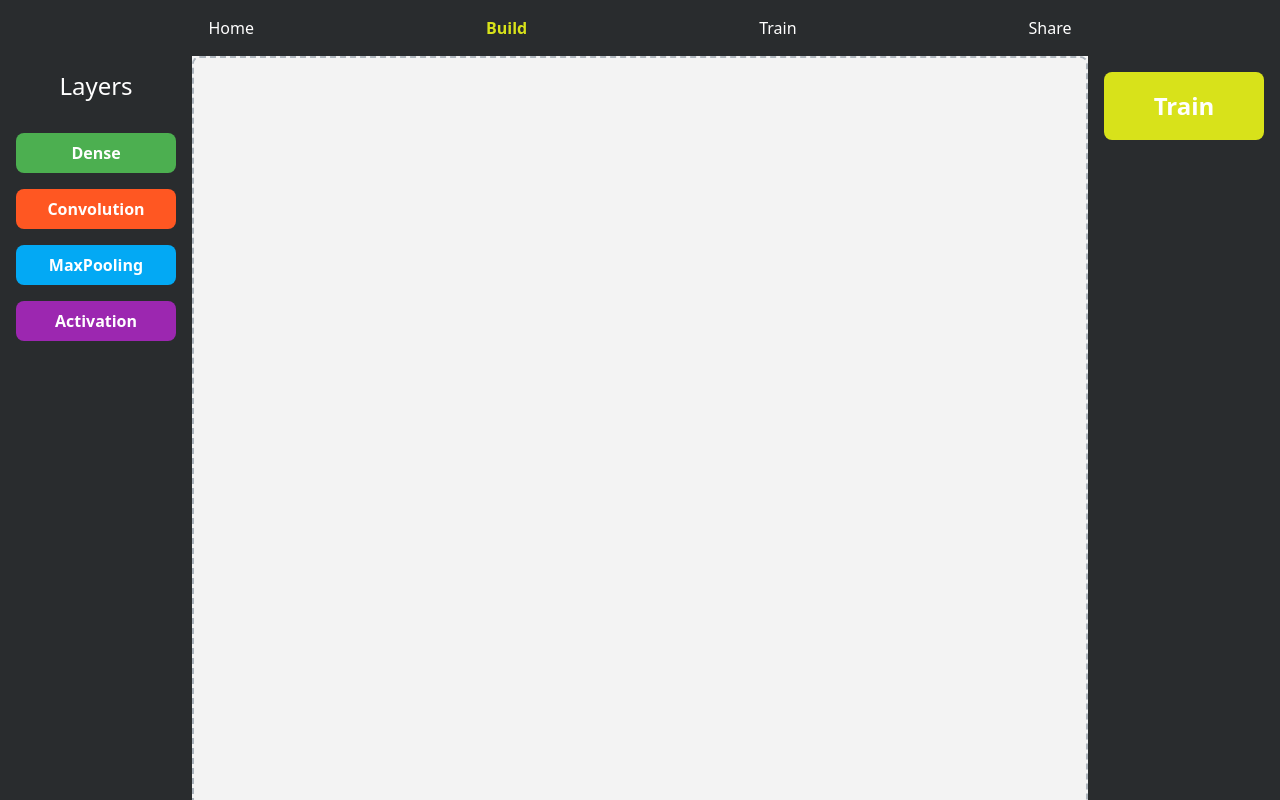
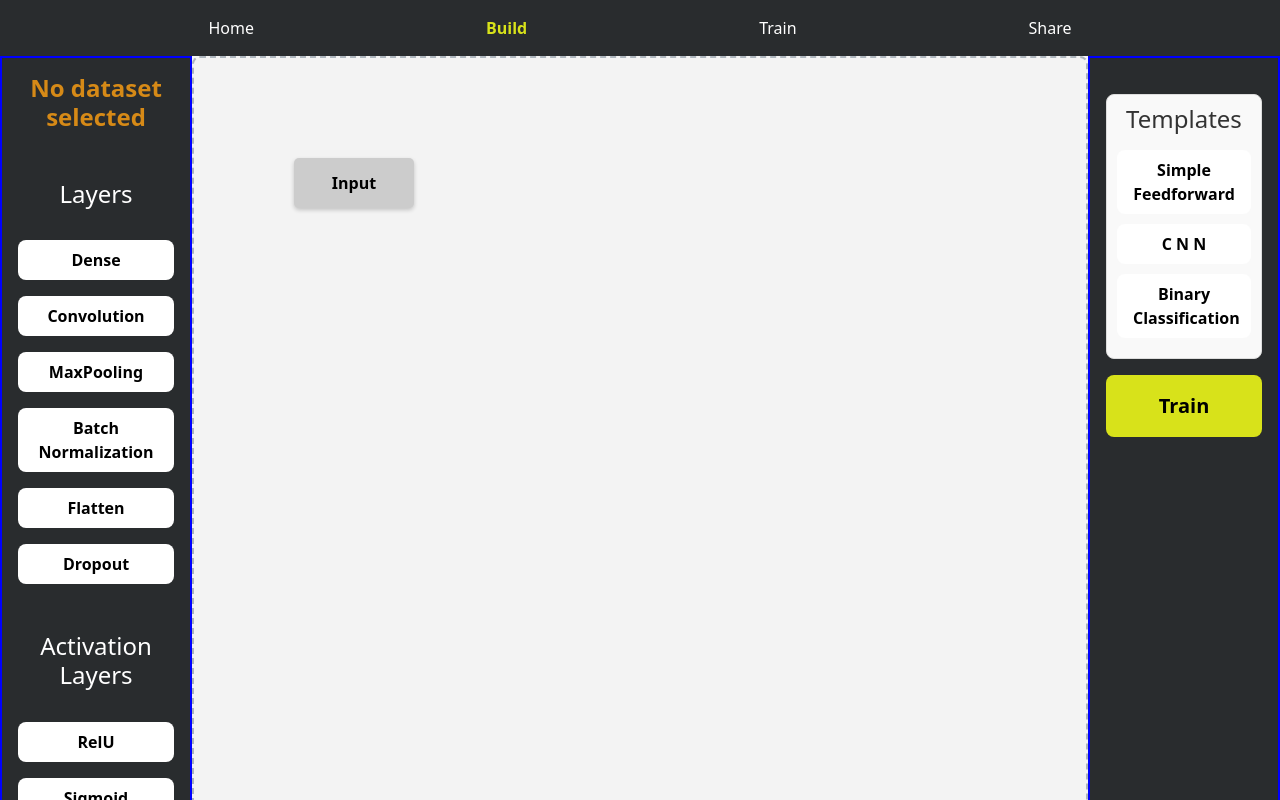
Before and after one commit to aryamangoenka/DND-Neural-Network, a React (Vite) app in the folder frontend/: page /build in a window 1280 px wide. Built offline with nearby package versions, Linux system fonts and the light colour scheme.

Commit message:
progress on buildpage

```diff
--- a/frontend/src/context/BuildPageContext.tsx
+++ b/frontend/src/context/BuildPageContext.tsx
@@ -1,11 +1,16 @@
 import React, { createContext, useContext, useState } from "react";
 
+// Updated Layer interface to include x and y properties
 interface Layer {
     id: string;
     type: string;
     color: string;
+    x: number; // X-coordinate for position
+    y: number; // Y-coordinate for position
+
 }
 
+// BuildPageContextType uses the updated Layer interface
 interface BuildPageContextType {
     layers: Layer[];
     setLayers: React.Dispatch<React.SetStateAction<Layer[]>>;
@@ -14,7 +19,10 @@ interface BuildPageContextType {
 const BuildPageContext = createContext<BuildPageContextType | undefined>(undefined);
 
 export const BuildPageProvider: React.FC<{ children: React.ReactNode }> = ({ children }) => {
-    const [layers, setLayers] = useState<Layer[]>([]);
+    // Initialize layers with x and y properties
+    const [layers, setLayers] = useState<Layer[]>([
+        { id: "Input-1", type: "Input", color: "#cccccc", x: 100, y: 100 },
+    ]);
 
     return (
         <BuildPageContext.Provider value={{ layers, setLayers }}>
--- a/frontend/src/pages/BuildPage.tsx
+++ b/frontend/src/pages/BuildPage.tsx
@@ -5,50 +5,113 @@ import {
   useSensor,
   useSensors,
   PointerSensor,
+  DragEndEvent,
 } from "@dnd-kit/core";
-import {
-    SortableContext,
-    verticalListSortingStrategy,
-    useSortable,
-    arrayMove,
-} from "@dnd-kit/sortable";
+import { useSortable } from "@dnd-kit/sortable";
 import { CSS } from "@dnd-kit/utilities";
 import "../styles/components/BuildPage.scss";
 import { useBuildPageContext } from "../context/BuildPageContext";
+import { useDataset } from "../context/DatasetContext";
+
+type Layer = {
+  id: string;
+  type: string;
+  color: string;
+  x: number;
+  y: number;
+
+};
 
 const BuildPage: React.FC = () => {
-    const { layers, setLayers } = useBuildPageContext();
+  const { layers, setLayers } = useBuildPageContext() as {
+    layers: Layer[];
+    setLayers: React.Dispatch<React.SetStateAction<Layer[]>>;
+  };
+
   const sensors = useSensors(useSensor(PointerSensor));
+  const { dataset } = useDataset();
 
   const availableLayers = [
-        { type: "Dense", color: "#4CAF50" },
-        { type: "Convolution", color: "#FF5722" },
-        { type: "MaxPooling", color: "#03A9F4" },
-        { type: "Activation", color: "#9C27B0" },
+    { type: "Dense", color: "#ffffff" },
+    { type: "Convolution", color: "#ffffff" },
+    { type: "MaxPooling", color: "#ffffff" },
+    { type: "Batch Normalization", color: "#ffffff" },
+    { type: "Flatten", color: "#ffffff" },
+    { type: "Dropout", color: "#ffffff" },
   ];
 
+  const activationLayers = [
+    { type: "RelU", color: "#ffffff" },
+    { type: "Sigmoid", color: "#ffffff" },
+    { type: "Softmax", color: "#ffffff" },
+    { type: "Leaky ReLU", color: "#ffffff" },
+    { type: "Tanh", color: "#ffffff" },
+  ];
+
+  const templates: Record<string, Layer[]> = {
+    SimpleFeedforward: [
+      { id: "Input-1", type: "Input", color: "#cccccc", x: 100, y: 100 },
+      { id: "Dense-1", type: "Dense", color: "#ffffff", x: 300, y: 200 },
+      { id: "Output-1", type: "Output", color: "#eeeeee", x: 500, y: 300 },
+    ],
+    CNN: [
+      { id: "Input-1", type: "Input", color: "#cccccc", x: 100, y: 100 },
+      { id: "Conv-1", type: "Convolution", color: "#ffffff", x: 300, y: 200 },
+      { id: "MaxPool-1", type: "MaxPooling", color: "#eeeeee", x: 500, y: 300 },
+      { id: "Output-1", type: "Output", color: "#dddddd", x: 700, y: 400 },
+    ],
+    BinaryClassification: [
+      { id: "Input-1", type: "Input", color: "#cccccc", x: 100, y: 100 },
+      { id: "Dense-1", type: "Dense", color: "#ffffff", x: 300, y: 200 },
+      { id: "Dense-2", type: "Dense", color: "#dddddd", x: 500, y: 300 },
+      { id: "Output-1", type: "Output", color: "#eeeeee", x: 700, y: 400 },
+    ],
+  };
+
+  const loadTemplate = (templateKey: string) => {
+    const selectedTemplate = templates[templateKey];
+    setLayers(selectedTemplate); // Update layers with the selected template
+  };
+
   const addLayer = (layer: { type: string; color: string }) => {
-        setLayers([
-            ...layers,
-            { id: `${layer.type}-${Date.now()}`, type: layer.type, color: layer.color },
+    setLayers((prevLayers) => [
+      ...prevLayers,
+      {
+        id: `${layer.type}-${Date.now()}`,
+        type: layer.type,
+        color: layer.color,
+        x: 100, // Default position
+        y: 100, // Default position
+      },
     ]);
   };
 
-    const handleDragEnd = (event: any) => {
-        const { active, over } = event;
-        if (!over || active.id === over.id) return;
+  const handleDragEnd = (event: DragEndEvent) => {
+    const { active, delta } = event;
 
-        setLayers((prevLayers) => {
-            const oldIndex = prevLayers.findIndex((item) => item.id === active.id);
-            const newIndex = prevLayers.findIndex((item) => item.id === over.id);
-            return arrayMove(prevLayers, oldIndex, newIndex);
-        });
+    setLayers((prevLayers) =>
+      prevLayers.map((layer) =>
+        layer.id === active.id
+          ? {
+              ...layer,
+              x: layer.x + delta.x, // Update X-coordinate
+              y: layer.y + delta.y, // Update Y-coordinate
+            }
+          : layer
+      )
+    );
   };
 
   return (
     <div className="build-page">
       {/* Left Sidebar */}
       <div className="left-sidebar">
+        <p className="text-center ">
+          <h3>
+            {""} <strong>{dataset || "No dataset selected"}</strong>
+          </h3>
+        </p>
+
         <h2 className="text-white">Layers</h2>
         {availableLayers.map((layer) => (
           <button
@@ -59,37 +122,50 @@ const BuildPage: React.FC = () => {
             {layer.type}
           </button>
         ))}
+        <h2>Activation Layers</h2>
+        {activationLayers.map((layer) => (
+          <button
+            key={layer.type}
+            style={{
+              backgroundColor: layer.color,
+            }}
+            onClick={() => addLayer(layer)}
+          >
+            {layer.type}
+          </button>
+        ))}
       </div>
 
       {/* Drag-and-Drop Canvas */}
       <div className="canvas">
-                <DndContext sensors={sensors} collisionDetection={closestCenter} onDragEnd={handleDragEnd}>
-                    <SortableContext
-                        items={layers.map((layer) => layer.id)}
-                        strategy={verticalListSortingStrategy}
+        <DndContext
+          sensors={sensors}
+          collisionDetection={closestCenter}
+          onDragEnd={handleDragEnd}
         >
-                        <svg className="connections" xmlns="http://www.w3.org/2000/svg">
-                            {layers.slice(1).map((_, index) => (
-                                <line
-                                    key={index}
-                                    x1={50}
-                                    y1={index * 100 + 75}
-                                    x2={50}
-                                    y2={(index + 1) * 100 + 75}
-                                    stroke="black"
-                                    strokeWidth={2}
+          {layers.map((layer) => (
+            <DraggableLayer
+              key={layer.id}
+              id={layer.id}
+              type={layer.type}
+              color={layer.color}
+              x={layer.x}
+              y={layer.y}
             />
           ))}
-                        </svg>
-                        {layers.map((layer) => (
-                            <DraggableLayer key={layer.id} id={layer.id} type={layer.type} color={layer.color} />
-                        ))}
-                    </SortableContext>
         </DndContext>
       </div>
 
       {/* Right Sidebar */}
       <div className="right-sidebar">
+        <div className="templates-section">
+          <h2>Templates</h2>
+          {Object.keys(templates).map((key) => (
+            <button key={key} onClick={() => loadTemplate(key)}>
+              {key.replace(/([A-Z])/g, " $1").trim()}
+            </button>
+          ))}
+        </div>
         <button className="train-button">Train</button>
       </div>
     </div>
@@ -100,19 +176,46 @@ interface DraggableLayerProps {
   id: string;
   type: string;
   color: string;
+  x: number;
+  y: number;
 }
 
-const DraggableLayer: React.FC<DraggableLayerProps> = ({ id, type, color }) => {
-    const { attributes, listeners, setNodeRef, transform, transition } = useSortable({ id });
+const DraggableLayer: React.FC<DraggableLayerProps> = ({
+  id,
+  type,
+  color,
+  x,
+  y,
+}) => {
+  const { attributes, listeners, setNodeRef, transform, transition } =
+    useSortable({ id });
 
-    const style = {
-        transform: CSS.Transform.toString(transform),
+  const style: React.CSSProperties = {
+    position: "absolute",
+    left: x + (transform?.x || 0),
+    top: y + (transform?.y || 0),
+    transform: CSS.Transform.toString(transform) || "translate(0, 0)",
     transition,
     backgroundColor: color,
+    width: "120px",
+    height: "50px",
+    display: "flex",
+    alignItems: "center",
+    justifyContent: "center",
+    fontWeight: "bold",
+    borderRadius: "5px",
+    boxShadow: "0 2px 4px rgba(0, 0, 0, 0.2)",
+    cursor: "grab",
   };
 
   return (
-        <div ref={setNodeRef} style={style} {...attributes} {...listeners} className="layer">
+    <div
+      ref={setNodeRef}
+      style={style}
+      {...attributes}
+      {...listeners}
+      className="layer"
+    >
       {type}
     </div>
   );
--- a/frontend/src/styles/base/variables.scss
+++ b/frontend/src/styles/base/variables.scss
@@ -6,6 +6,7 @@ $link-color: #ffffff;             // Default link color
 $link-hover-color: #adb5bd;       // Hover color for links
 $active-link-color: #d8e21a;      // Active link color
 $card-bg-color: #f8f9fa;          // Background color for cards or additional UI components
+$text-black: #000000;
 
 /* Responsive Breakpoints */
 $breakpoint-sm: 576px;
@@ -19,7 +20,7 @@ $space-sm: 0.5rem;                // Small spacing for navbar padding
 $space-md: 1rem;                  // Medium spacing for margins/padding
 $space-lg: 1.5rem;                // Large spacing
 $space-xl: 2rem;                  // Extra large spacing
-
+$space-xxl: 4rem;
 /* Typography */
 $font-small: 0.875rem;            // Small font size for mobile views
 $font-base: 1rem;                 // Base font size for links
--- a/frontend/src/styles/components/BuildPage.scss
+++ b/frontend/src/styles/components/BuildPage.scss
@@ -13,7 +13,9 @@
         background-color: vars.$primary-color;
         padding: vars.$space-md;
         color: vars.$link-color;
+        border-radius: 0;
         box-shadow: vars.$shadow-sm;
+        border: 2px solid blue;
         display: flex;
         flex-direction: column;
         gap: vars.$space-md;
@@ -21,17 +23,29 @@
 
         h2 {
             text-align: center;
-            color: vars.$link-hover-color;
+            color: white;
             font-size: vars.$font-heading;
             margin-bottom: vars.$space-md;
+
         }
+        h2:nth-of-type(2) {
+            margin-top: vars.$space-xl; // Push the Activation Layers title further down
+        }
+        h3 {
+            text-align: center;
+            color: rgb(214, 138, 23);
+            font-size: vars.$font-heading;
+            margin-bottom: vars.$space-md;
+
+        }
+
 
         button {
             padding: vars.$space-sm vars.$space-md;
             border: none;
             border-radius: vars.$space-sm;
             cursor: pointer;
-            color: vars.$link-color;
+            color: black;
             font-size: vars.$font-base;
             font-weight: bold;
             transition: background-color 0.3s ease;
@@ -64,11 +78,12 @@
             display: flex;
             align-items: center;
             justify-content: center;
-            color: vars.$link-color;
             font-weight: bold;
             border-radius: vars.$space-sm;
             cursor: grab;
             box-shadow: vars.$shadow-sm;
+            color: black !important;
+            background-color: inherit;
         }
     }
 
@@ -80,8 +95,8 @@
             padding: vars.$space-md;
             border: none;
             border-radius: vars.$space-sm;
-            font-size: vars.$font-heading;
-            color: vars.$link-color;
+            font-size: vars.$font-large;
+            color: black;
             cursor: pointer;
 
             &:hover {
@@ -90,3 +105,34 @@
         }
     }
 }
+.templates-section {
+    margin-top: 20px;
+    padding: 10px;
+    border: 1px solid #dddddd;
+    border-radius: 8px;
+    background-color: #f9f9f9;
+
+    h2 {
+        font-size: 1.2rem;
+        color: #333333 !important;
+        text-align: center;
+    }
+
+    button {
+        display: block;
+        width: 100%;
+        margin: 10px 0;
+        padding: 10px;
+        background-color: #ffffff;
+        color: #333333;
+        border: 1px solid #cccccc;
+        border-radius: 4px;
+        font-size: 1rem;
+        cursor: pointer;
+        transition: background-color 0.3s;
+
+        &:hover {
+            background-color: #eeeeee;
+        }
+    }
+}
--- a/frontend/src/styles/components/NavBar.scss
+++ b/frontend/src/styles/components/NavBar.scss
@@ -5,7 +5,7 @@
 .navbar {
     background-color: vars.$primary-color;
     padding: vars.$space-sm 0;
-
+    border: 1px white;
     .container {
         flex-wrap: wrap; // Allow wrapping on small screens
     }
@@ -24,6 +24,7 @@
         font-size: vars.$font-base;
         margin: 0 100px;
         transition: color 0.3s ease;
+
 
         &:hover {
             color: vars.$link-hover-color;
```
Lines whose indentation alone changed are shown as unchanged.
